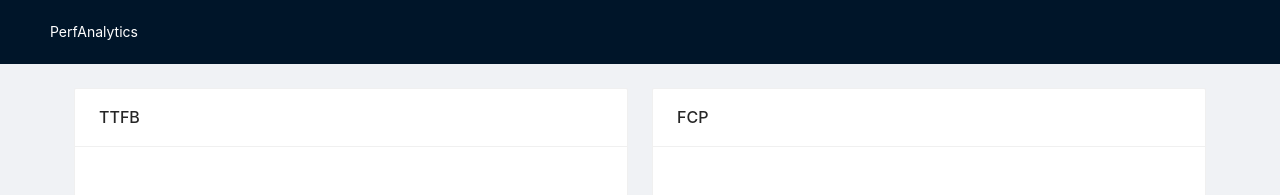
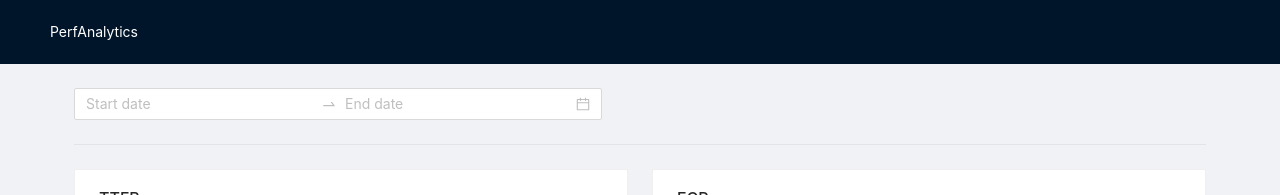
Before and after one commit to OnurCem/perf-analytics.dashboard, a React app: page / in a window 1280 px wide. Shown: the top 195 px of the page. Built offline with nearby package versions, Linux system fonts and the light colour scheme; no server answers.

Commit message:
feat: add date picker to dashboard

```diff
--- a/src/modules/dashboard/Dashboard.tsx
+++ b/src/modules/dashboard/Dashboard.tsx
@@ -1,12 +1,18 @@
-import React, { useEffect } from 'react';
-import { Row, Col, Card, Table, Empty } from 'antd';
+import React, { useEffect, useState } from 'react';
+import { Row, Col, Card, Table, Empty, DatePicker, Divider } from 'antd';
 import { Serie } from '@nivo/line';
+// eslint-disable-next-line import/no-extraneous-dependencies
+import { Moment } from 'moment';
+// eslint-disable-next-line import/no-extraneous-dependencies
+import { RangeValue } from 'rc-picker/lib/interface';
 
 import Page from 'components/page/Page';
 import LineChart from 'components/chart/LineChart';
 import { METRIC_NAMES } from 'constants/metricContants';
 
 import 'modules/dashboard/dashboard.scss';
+
+const { RangePicker } = DatePicker;
 
 const CHARTS = [METRIC_NAMES.TTFB, METRIC_NAMES.FCP, METRIC_NAMES.DOM_LOAD, METRIC_NAMES.WINDOW_LOAD];
 const CHART_TITLES = {
@@ -34,12 +40,30 @@ interface DashboardProps {
 }
 
 export default ({ fetchMetrics, metrics, loading }: DashboardProps): JSX.Element => {
+  const [selectedDateRange, setSelectedDateRange] = useState([] as string[]);
+
   useEffect(() => {
-    fetchMetrics();
-  }, [fetchMetrics]);
+    const [startDate, endDate] = selectedDateRange;
+
+    fetchMetrics(startDate, endDate);
+  }, [fetchMetrics, selectedDateRange]);
+
+  const handleDateChange = (values: RangeValue<Moment>): void => {
+    const [startDate, endDate] = values ? (values as Moment[]) : [];
+
+    if (startDate && endDate) {
+      setSelectedDateRange([startDate.toISOString(), endDate.toISOString()]);
+    } else {
+      setSelectedDateRange([]);
+    }
+  };
 
   return (
     <Page>
+      <Row>
+        <RangePicker onChange={handleDateChange} showTime />
+      </Row>
+      <Divider />
       <Row gutter={[24, 24]} justify="center">
         {CHARTS.map((metricName) => {
           const chartData = metrics[metricName];
@@ -55,7 +79,7 @@ export default ({ fetchMetrics, metrics, loading }: DashboardProps): JSX.Element
       </Row>
       <Row>
         <Table
-          rowKey="resourceName"
+          rowKey="measureTime"
           dataSource={metrics[METRIC_NAMES.RESOURCE]}
           columns={TABLE_COLUMNS}
           loading={loading}
```
